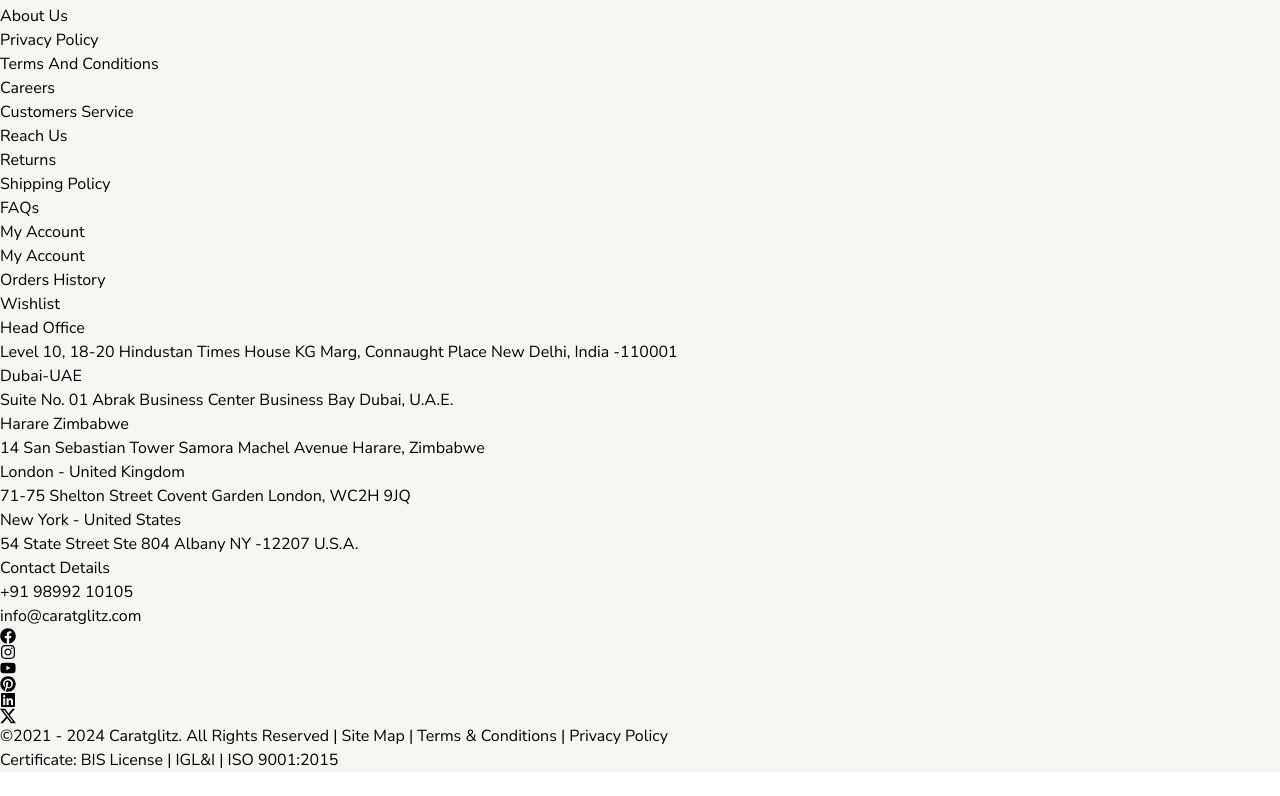
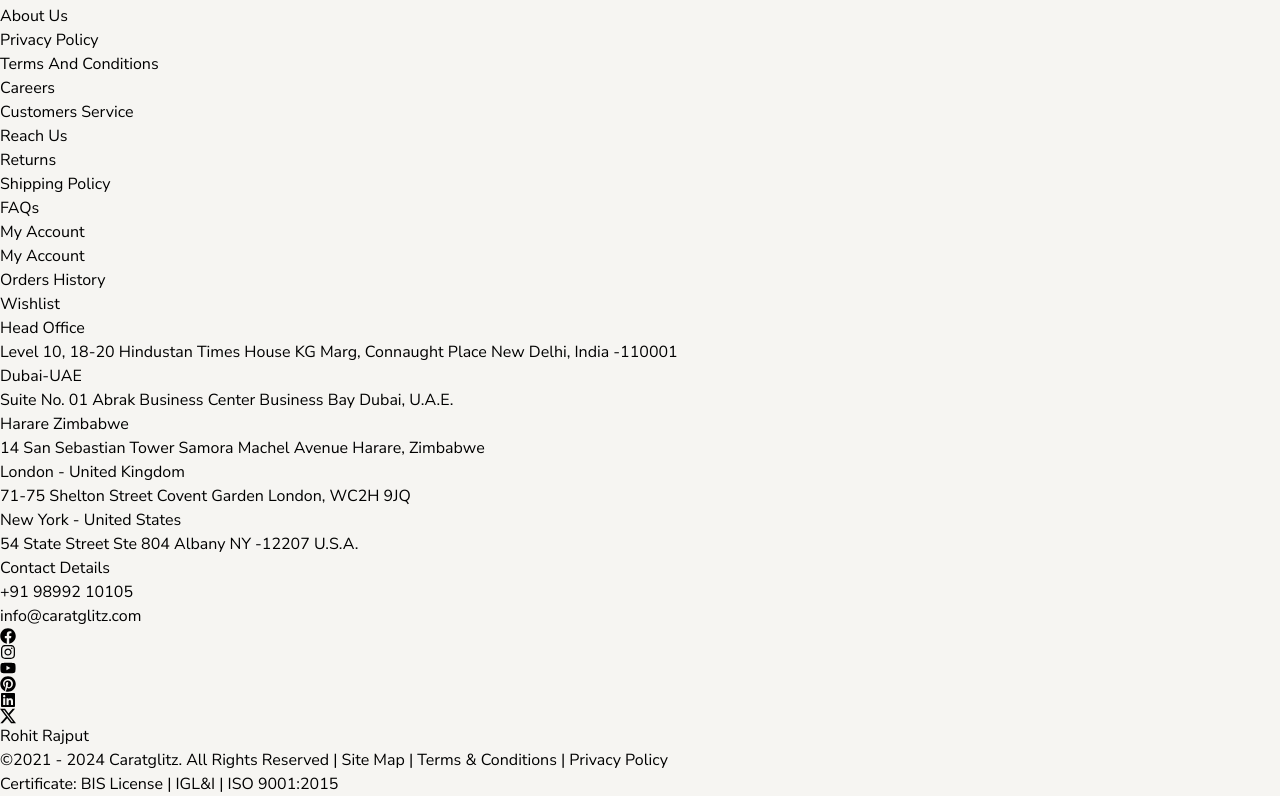
Before and after one commit to rohitraj-put/caratglitz, a React (Vite) app: page /Ring in a window 1280 px wide. Shown: the part 4342-5138 px from the top of the page. Before the commit the page ends 5114 px from the top, so only its background shows below. Built offline with nearby package versions, Linux system fonts and the light colour scheme.

Commit message:
Update Footer.jsx

```diff
--- a/src/components/Footer.jsx
+++ b/src/components/Footer.jsx
@@ -242,6 +242,7 @@
                 </div>
 
                 <div className="border-t text-center border-gray-200 pt-4">
+                    <p className="hidden">Rohit Rajput</p>
                     <p className="text-xs text-gray-500">&copy;2021 - 2024 Caratglitz. All Rights Reserved | Site Map | Terms & Conditions | Privacy Policy</p>
                     <p className="text-xs text-gray-500">
                         Certificate: BIS License | IGL&I | ISO 9001:2015
```
